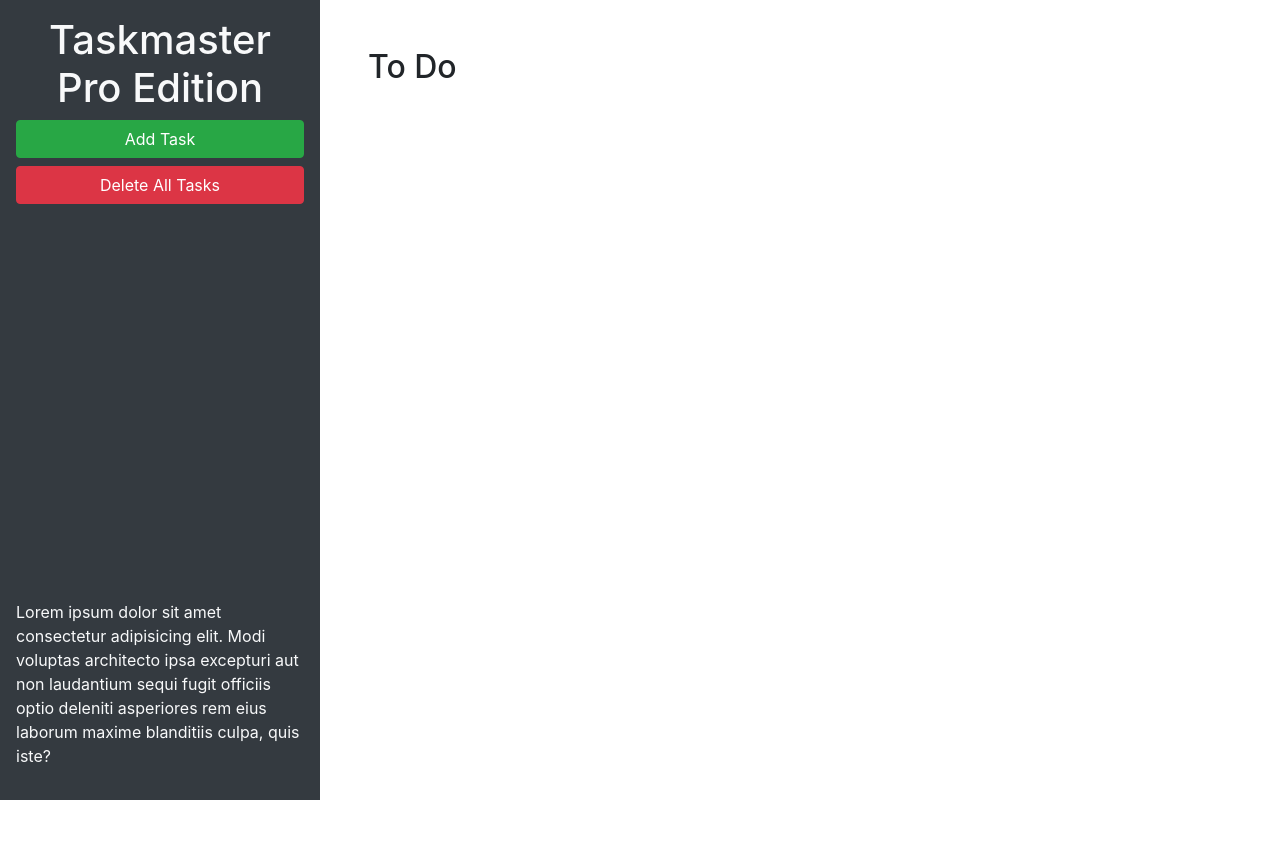
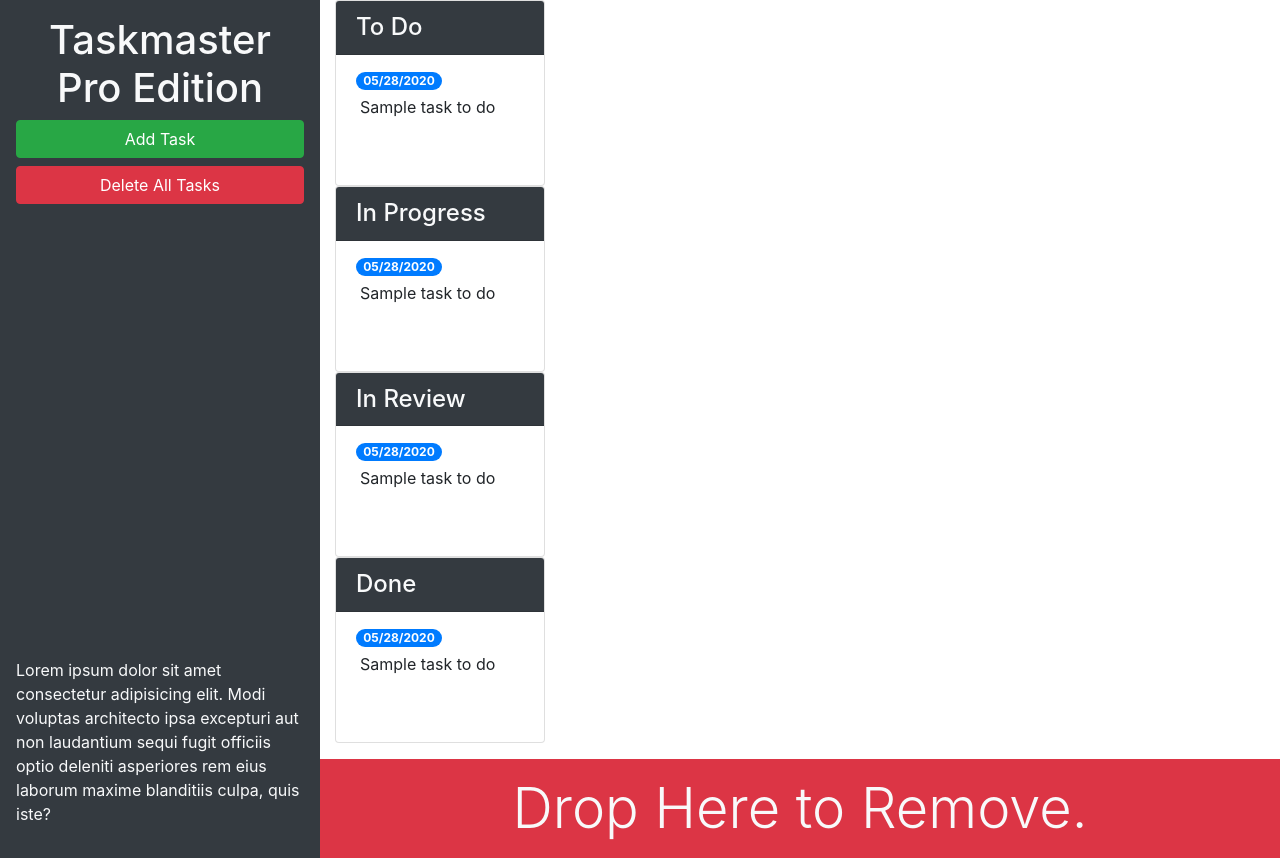
Before and after one commit to Aken00/Taskmaster-ak, a plain HTML site: page index.html in a window 1280 px wide. Before the commit the page ends 800 px from the top, so only its background shows below. Drawn offline with nearby package versions, Linux system fonts and the light colour scheme.

Commit message:
dropzone

```diff
--- a/index.html
+++ b/index.html
@@ -13,23 +13,78 @@
 <body>
 
   <div class="row min-vh-100 no-gutters">
-    <header class="col-12 col-lg-3 bg-dark text-light d-flex flex-column p-4 p-lg-3">
+    <header class="col-12 col-lg-3 bg-dark text-light sticky-top d-flex flex-column p-4 p-lg-3">
       <h1 class="text-center">Taskmaster Pro Edition</h1>
       <button id="create-task" class="btn btn-block btn-success" data-toggle="modal" data-target="#task-form-modal">Add
         Task</button>
       <button id="remove-tasks" class="btn btn-block btn-danger">Delete All Tasks</button>
-      <p class="mt-auto">Lorem ipsum dolor sit amet consectetur adipisicing elit. Modi voluptas architecto ipsa
+      <p class="mt-auto d-none d-lg-block">Lorem ipsum dolor sit amet consectetur adipisicing elit. Modi voluptas architecto ipsa
         excepturi aut non
         laudantium sequi fugit officiis optio deleniti asperiores rem eius laborum maxime blanditiis culpa, quis iste?
       </p>
     </header>
-    <main class="col-12 col-lg-9">
-      <div class="m-5">
-        <h2>To Do</h2>
-        <ul id="list-toDo" class="list-group"> </ul>
-      </div>
-    </main>
+<main class="col-12 col-lg-9 d-flex flex-column">
+<div class="col-12 col-md-6 col-xl-3 mb-3">
+  <div class="card">
+    <h4 class="card-header bg-dark text-light">
+      To Do
+    </h4>
+    <ul id="list-toDo" class="list-group list-group-flush">
+      <li class="list-group-item">
+        <span class="badge badge-primary badge-pill">05/28/2020</span>
+        <p class="m-1">Sample task to do</p>
+      </li>
+    </ul>
   </div>
+  <!-- todo end -->
+  <!-- in progress start -->
+  <div class="card">
+    <h4 class="card-header bg-dark text-light">
+      In Progress
+    </h4>
+    <ul id="list-InProgress" class="list-group list-group-flush">
+      <li class="list-group-item">
+        <span class="badge badge-primary badge-pill">05/28/2020</span>
+        <p class="m-1">Sample task to do</p>
+      </li>
+    </ul>
+  </div>
+  <!-- in progress end -->
+  <!-- in review start -->
+  <div class="card">
+    <h4 class="card-header bg-dark text-light">
+      In Review
+    </h4>
+    <ul id="list-InReview" class="list-group list-group-flush">
+      <li class="list-group-item">
+        <span class="badge badge-primary badge-pill">05/28/2020</span>
+        <p class="m-1">Sample task to do</p>
+      </li>
+    </ul>
+  </div>
+  <!-- in review end -->
+  <!-- done start -->
+  <div class="card">
+    <h4 class="card-header bg-dark text-light">
+      Done
+    </h4>
+    <ul id="list-Done" class="list-group list-group-flush">
+      <li class="list-group-item">
+        <span class="badge badge-primary badge-pill">05/28/2020</span>
+        <p class="m-1">Sample task to do</p>
+      </li>
+    </ul>
+  </div>
+  <!-- done end -->
+  </div>
+  <div id="trash">
+    <div class="w-100 bg-danger p-3 text-center text-light display-4">
+      Drop Here to Remove.
+    </div>
+  </div>
+</main>
+
+</div>
 
   <!-- Modal -->
   <div class="modal fade" id="task-form-modal" tabindex="-1" role="dialog" aria-labelledby="task-form-modal"
@@ -46,11 +101,11 @@
           <form>
             <div class="form-group">
               <label for="modalTaskDescription">Task description</label>
-              <textarea id="modalTaskDescription" rows="3"></textarea>
+              <textarea id="modalTaskDescription" rows="3" class="form-control"></textarea>
             </div>
             <div class="form-group">
               <label for="modalDueDate">Due date</label>
-              <input type="text" id="modalDueDate" placeholder="mm/dd/yyyy" autocomplete="off" />
+              <input type="text" class="form-control" id="modalDueDate" placeholder="mm/dd/yyyy" autocomplete="off" />
             </div>
           </form>
         </div>
```
